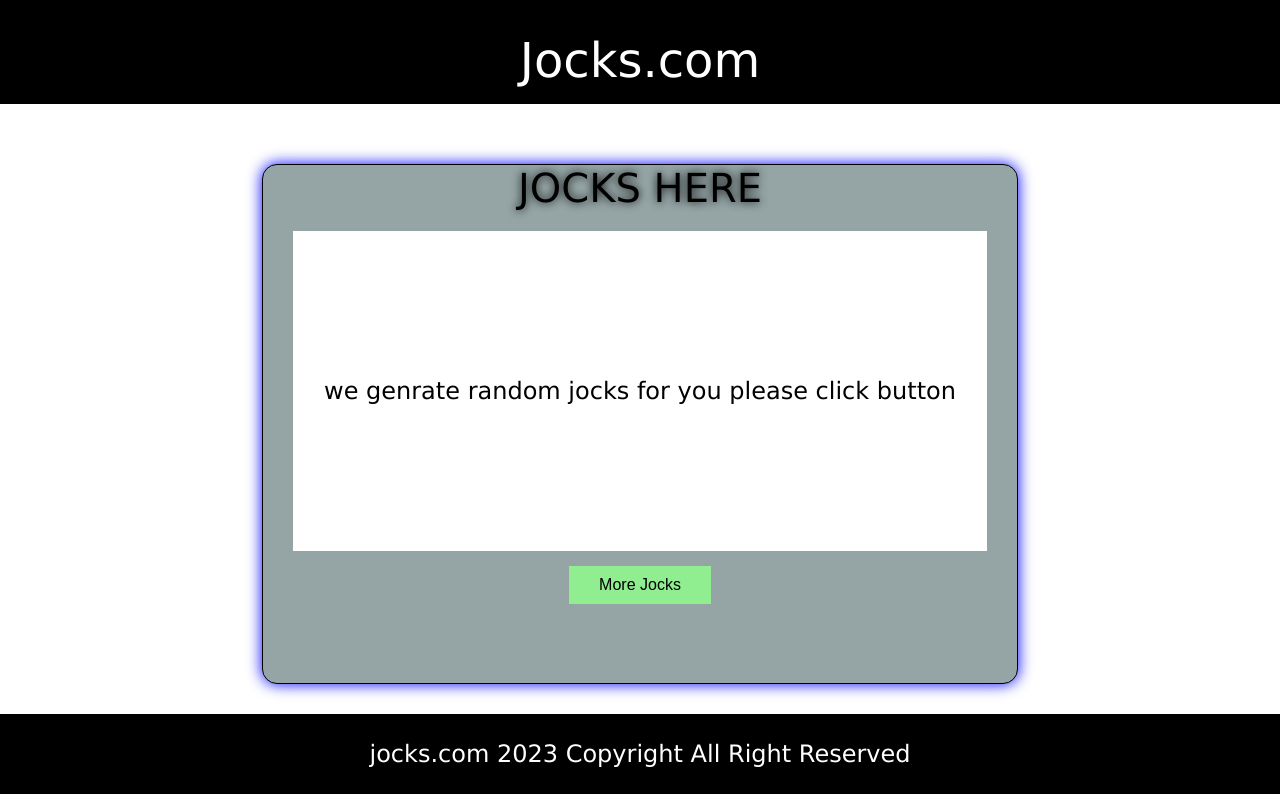
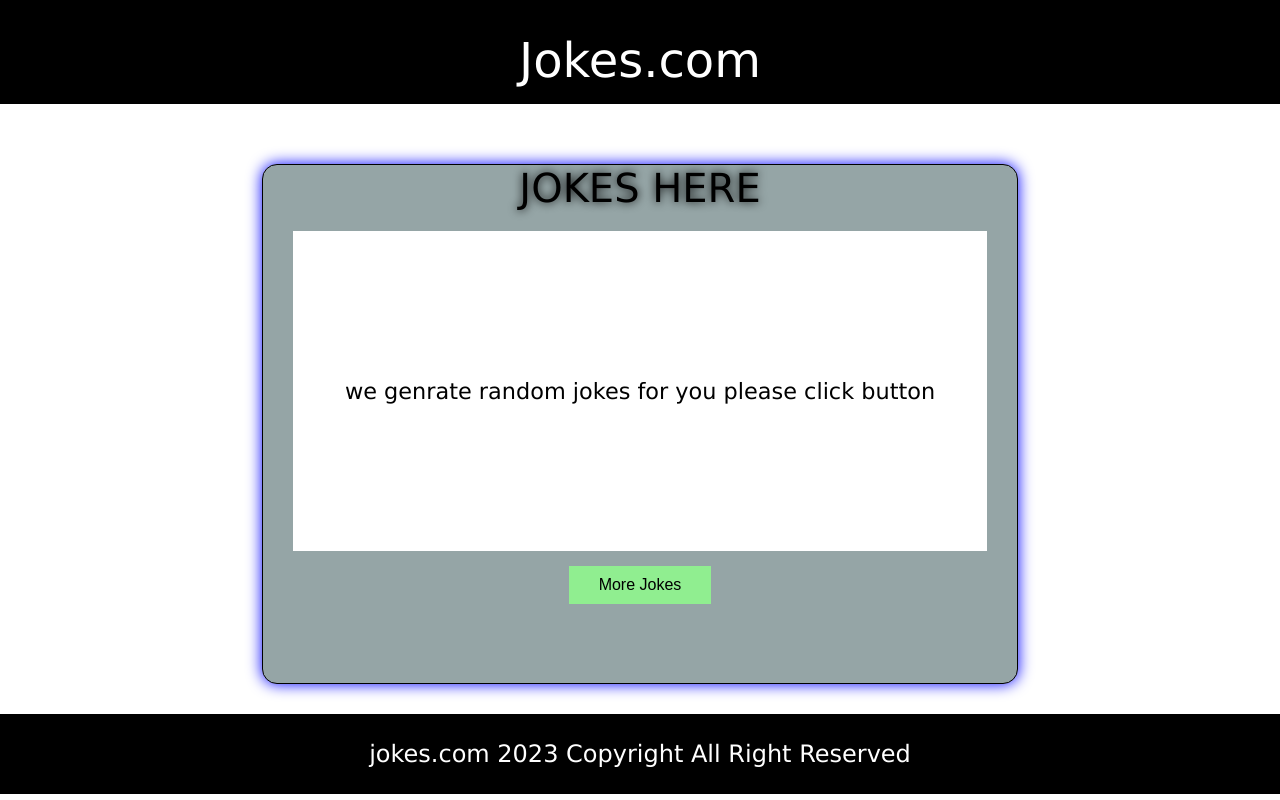
Before and after one commit to ANUSHALAV/Random_jokes, a plain HTML site: page index.html in a window 1280 px wide. Drawn offline with Linux system fonts and the light colour scheme.

Commit message:
first commit

```diff
--- a/index.html
+++ b/index.html
@@ -2,7 +2,7 @@
 <html>
     <head>
         <meta name="viewport" content="width=device-width initial-scale=1.0">
-        <title>Jock.com</title>
+        <title>Jokes.com</title>
         <link rel="stylesheet" href="style.css">
         <link rel="stylesheet" href="media.css">
     </head>
@@ -10,19 +10,19 @@
         <div class="top-section">
             <div class="container">
                 <div class="heading">
-                    <p>Jocks.com</p>
+                    <p>Jokes.com</p>
                 </div>
             </div>
         </div>
 
         <div class="container middle-section">
             <div class="jocks-heading">
-                <p class="main-heading">jocks here</p>
+                <p class="main-heading">jokes here</p>
                 <div class="jocks" id="jocks">
-                    <p>we genrate random jocks for you please click button</p>
+                    <p>we genrate random jokes for you please click button</p>
                 </div>
                 <div class="btn">
-                    <button onclick="fun()">more jocks</button>
+                    <button onclick="fun()">more jokes</button>
                 </div>
             </div>
         </div>
@@ -30,7 +30,7 @@
         <footer>
             <div class="footer-section">
                 <div class="container">
-                    <p>jocks.com 2023 Copyright All Right Reserved</p>
+                    <p>jokes.com 2023 Copyright All Right Reserved</p>
                 </div>
             </div>
         </footer>
--- a/media.css
+++ b/media.css
@@ -1,6 +1,6 @@
 @media screen and (max-width:1280px){
     .jocks-heading .jocks{
-        font-size:1.5rem;
+        font-size:1.4rem;
 }
 }
 
@@ -39,6 +39,7 @@
     }
     .jocks-heading .jocks{
         margin:20px 15px 10px;
+        font-size:1.2rem;
     }
 
 }
@@ -55,6 +56,7 @@
     }
     .jocks-heading .jocks{
         margin:20px 13px 10px;
+        font-size:1rem;
     }
     .footer-section p{
         font-size:.9rem;
```
